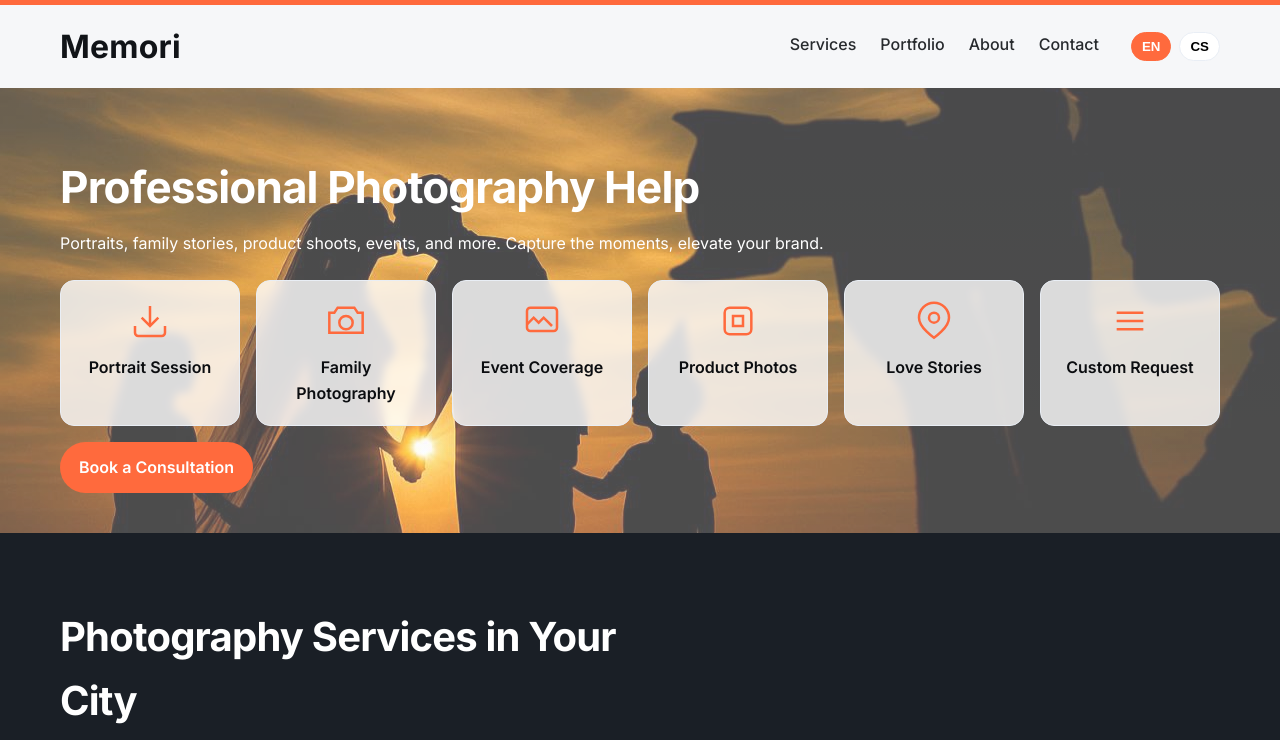
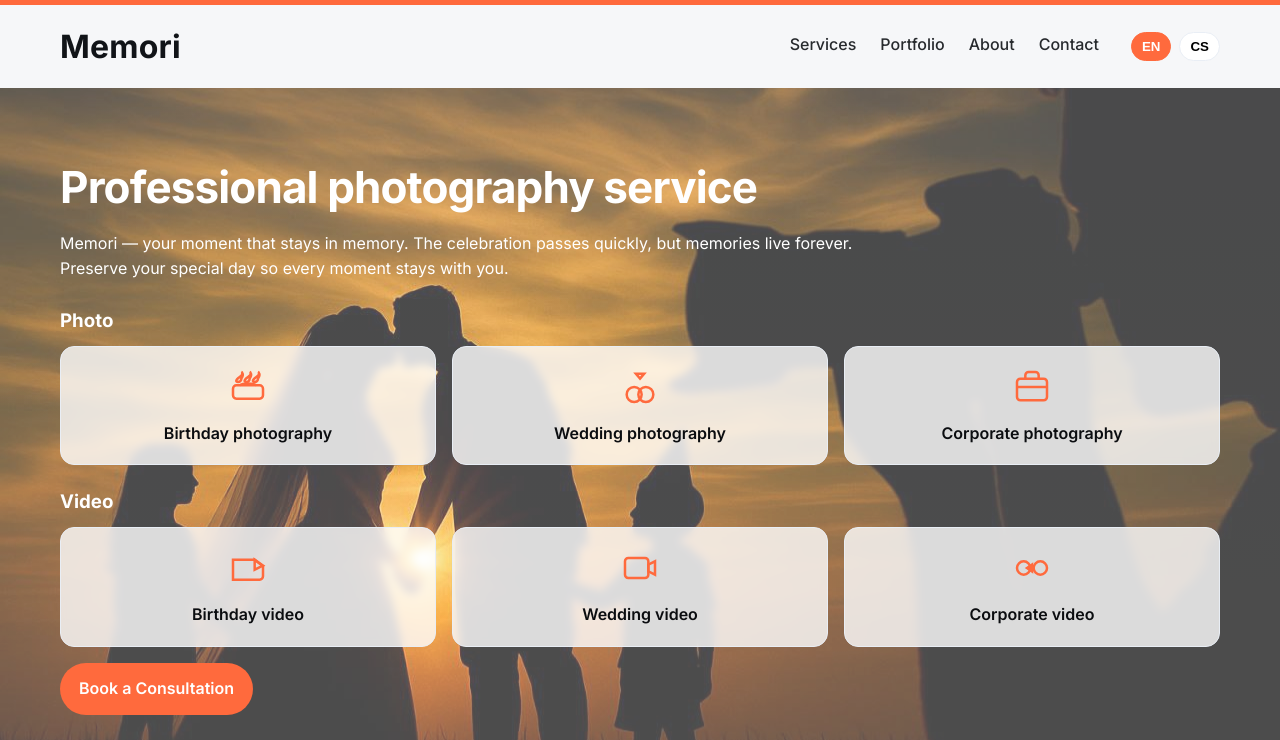
Before and after one commit to ZhivotenkoAlex/photo, a website: page index.html in a window 1280 px wide. Shown: the part 30-770 px from the top of the page. Drawn offline with Linux system fonts and the light colour scheme.

Commit message:
fix: update icons

```diff
--- a/index.html
+++ b/index.html
@@ -23,7 +23,7 @@
           <span>+420 702 140 083</span>
           <span>fotovideopraga@gmail.com</span>
           <nav class="social">
-            <a aria-label="Instagram" href="#">
+            <a aria-label="Instagram" href="https://www.instagram.com/">
               <svg
                 viewBox="0 0 24 24"
                 fill="none"
@@ -74,7 +74,8 @@
           the moments, elevate your brand.
         </p>
 
-        <div class="cards-grid">
+        <h3 class="grid-title" data-i18n="group.photo">Photo</h3>
+        <div class="cards-grid cards-3">
           <a class="service-card" href="#contact">
             <div class="icon" aria-hidden="true">
               <svg
@@ -84,12 +85,16 @@
                 stroke-width="1.5"
                 xmlns="http://www.w3.org/2000/svg"
               >
-                <path d="M21 15v4a2 2 0 0 1-2 2H5a2 2 0 0 1-2-2v-4" />
-                <polyline points="7 10 12 15 17 10" />
-                <line x1="12" y1="15" x2="12" y2="3" />
+                <rect x="3" y="11" width="18" height="8" rx="2" />
+                <path d="M7 11c2-1.5 8-1.5 10 0" />
+                <path d="M8 7c0 1.1-.9 2-2 2s-2-.9 1-3 1-3 1-3 2 1 0 4z" />
+                <path d="M13 7c0 1.1-.9 2-2 2s-2-.9 1-3 1-3 1-3 2 1 0 4z" />
+                <path d="M18 7c0 1.1-.9 2-2 2s-2-.9 1-3 1-3 1-3 2 1 0 4z" />
               </svg>
             </div>
-            <div class="label" data-i18n="svc.portrait">Portrait Session</div>
+            <div class="label" data-i18n="svc.photo_birthday">
+              Birthday photography
+            </div>
           </a>
           <a class="service-card" href="#contact">
             <div class="icon" aria-hidden="true">
@@ -100,11 +105,14 @@
                 stroke-width="1.5"
                 xmlns="http://www.w3.org/2000/svg"
               >
-                <path d="M2 7h3l2-3h10l2 3h3v12H2z" />
-                <circle cx="12" cy="13" r="4" />
+                <path d="M8.5 12a4.5 4.5 0 1 0 0 9 4.5 4.5 0 0 0 0-9z" />
+                <path d="M15.5 12a4.5 4.5 0 1 1 0 9 4.5 4.5 0 0 1 0-9z" />
+                <path d="M12 7l2.5-3h-5L12 7z" />
               </svg>
             </div>
-            <div class="label" data-i18n="svc.family">Family Photography</div>
+            <div class="label" data-i18n="svc.photo_wedding">
+              Wedding photography
+            </div>
           </a>
           <a class="service-card" href="#contact">
             <div class="icon" aria-hidden="true">
@@ -115,11 +123,35 @@
                 stroke-width="1.5"
                 xmlns="http://www.w3.org/2000/svg"
               >
-                <rect x="3" y="4" width="18" height="14" rx="2" />
-                <path d="M3 14l4-4 3 3 3-3 5 5" />
+                <rect x="3" y="7" width="18" height="13" rx="2" />
+                <path d="M8 7V5a2 2 0 0 1 2-2h4a2 2 0 0 1 2 2v2" />
+                <path d="M3 12h18" />
               </svg>
             </div>
-            <div class="label" data-i18n="svc.event">Event Coverage</div>
+            <div class="label" data-i18n="svc.photo_corporate">
+              Corporate photography
+            </div>
+          </a>
+        </div>
+
+        <h3 class="grid-title" data-i18n="group.video">Video</h3>
+        <div class="cards-grid cards-3">
+          <a class="service-card" href="#contact">
+            <div class="icon" aria-hidden="true">
+              <svg
+                viewBox="0 0 24 24"
+                fill="none"
+                stroke="currentColor"
+                stroke-width="1.5"
+                xmlns="http://www.w3.org/2000/svg"
+              >
+                <path d="M3 7h13l5 4v6a2 2 0 0 1-2 2H3z" />
+                <path d="M16 7v6l5-2.5z" />
+              </svg>
+            </div>
+            <div class="label" data-i18n="svc.video_birthday">
+              Birthday video
+            </div>
           </a>
           <a class="service-card" href="#contact">
             <div class="icon" aria-hidden="true">
@@ -130,11 +162,11 @@
                 stroke-width="1.5"
                 xmlns="http://www.w3.org/2000/svg"
               >
-                <rect x="4" y="4" width="16" height="16" rx="3" />
-                <path d="M9 9h6v6H9z" />
+                <rect x="3" y="6" width="14" height="12" rx="2" />
+                <path d="M17 10l4-2v8l-4-2z" />
               </svg>
             </div>
-            <div class="label" data-i18n="svc.product">Product Photos</div>
+            <div class="label" data-i18n="svc.video_wedding">Wedding video</div>
           </a>
           <a class="service-card" href="#contact">
             <div class="icon" aria-hidden="true">
@@ -145,25 +177,14 @@
                 stroke-width="1.5"
                 xmlns="http://www.w3.org/2000/svg"
               >
-                <path d="M21 10c0 6-9 12-9 12S3 16 3 10a9 9 0 1 1 18 0z" />
-                <circle cx="12" cy="10" r="3" />
+                <circle cx="7" cy="12" r="4" />
+                <circle cx="17" cy="12" r="4" />
+                <path d="M9 12l3-2v4l-3-2z" />
               </svg>
             </div>
-            <div class="label" data-i18n="svc.love">Love Stories</div>
-          </a>
-          <a class="service-card" href="#contact">
-            <div class="icon" aria-hidden="true">
-              <svg
-                viewBox="0 0 24 24"
-                fill="none"
-                stroke="currentColor"
-                stroke-width="1.5"
-                xmlns="http://www.w3.org/2000/svg"
-              >
-                <path d="M4 7h16M4 12h16M4 17h16" />
-              </svg>
+            <div class="label" data-i18n="svc.video_corporate">
+              Corporate video
             </div>
-            <div class="label" data-i18n="svc.custom">Custom Request</div>
           </a>
         </div>
 
--- a/script.js
+++ b/script.js
@@ -26,7 +26,7 @@ if (leadForm) {
             alert('Please provide your name and phone number.');
             return;
         }
-        const url = 'https://script.google.com/macros/s/AKfycbybUEw5diLsBwObp-ON17grCKU6e-rJ762HesrnQjKB8VkwcVerNwyK32kdf3vBi4REqQ/exec'
+        const url = 'https://script.google.com/macros/s/AKfycbzgb0rC329a7nyjFR7Hc0GFHN_WM9iUxOGAC7r6_UaQ63Q0yxn1cpGYITOTzq8pSCfTMQ/exec'
         const qs = new URLSearchParams({ name, surname, phone, contact, city, street, house, comment });
         fetch(`${url}?${qs.toString()}`, { method: 'GET' })
             .then(async (r) => {
@@ -53,8 +53,8 @@ const translations = {
         'nav.portfolio': 'Portfolio',
         'nav.about': 'About',
         'nav.contact': 'Contact',
-        'hero.title': 'Professional Photography Help',
-        'hero.subtitle': 'Portraits, family stories, product shoots, events, and more. Capture the moments, elevate your brand.',
+        'hero.title': 'Professional photography service',
+        'hero.subtitle': 'Memori — your moment that stays in memory. The celebration passes quickly, but memories live forever. Preserve your special day so every moment stays with you.',
         'hero.cta': 'Book a Consultation',
         'svc.portrait': 'Portrait Session',
         'svc.family': 'Family Photography',
@@ -62,6 +62,12 @@ const translations = {
         'svc.product': 'Product Photos',
         'svc.love': 'Love Stories',
         'svc.custom': 'Custom Request',
+        'svc.photo_birthday': 'Birthday photography',
+        'svc.photo_wedding': 'Wedding photography',
+        'svc.photo_corporate': 'Corporate photography',
+        'svc.video_birthday': 'Birthday video',
+        'svc.video_wedding': 'Wedding video',
+        'svc.video_corporate': 'Corporate video',
         'dark.title': 'Photography Services in Your City',
         'dark.desc': 'Experienced team, clear pricing, fast delivery. Submit your request and we’ll call you back within 15 minutes.',
         'form.name': 'Your name',
@@ -89,7 +95,7 @@ const translations = {
         'nav.about': 'O nás',
         'nav.contact': 'Kontakt',
         'hero.title': 'Profesionální fotografické služby',
-        'hero.subtitle': 'Portréty, rodinné příběhy, produktové focení, události a další. Zachyťte okamžiky, posuňte svou značku.',
+        'hero.subtitle': 'Memori — tvůj okamžik, který zůstane v paměti. Oslava uteče rychle, ale vzpomínky zůstávají navždy. Zachovej svůj den tak, aby každá chvíle zůstala s tebou.',
         'hero.cta': 'Objednat konzultaci',
         'svc.portrait': 'Portrétní focení',
         'svc.family': 'Rodinná fotografie',
@@ -97,6 +103,12 @@ const translations = {
         'svc.product': 'Produktové fotky',
         'svc.love': 'Láskyplné příběhy',
         'svc.custom': 'Individuální požadavek',
+        'svc.photo_birthday': 'Fotografie na narozeniny',
+        'svc.photo_wedding': 'Fotografie na svatbu',
+        'svc.photo_corporate': 'Fotografie na korporátní akce',
+        'svc.video_birthday': 'Video na narozeniny',
+        'svc.video_wedding': 'Video na svatbu',
+        'svc.video_corporate': 'Video na korporátní akce',
         'dark.title': 'Fotografické služby ve vašem městě',
         'dark.desc': 'Zkušený tým, férové ceny, rychlé dodání. Zanechte žádost a do 15 minut se vám ozveme.',
         'form.name': 'Jméno',
@@ -121,7 +133,7 @@ const translations = {
 };
 
 function applyI18n(lang) {
-    const dict = translations[lang] || translations.en;
+    const dict = translations[lang] || translations.sc;
     document.querySelectorAll('[data-i18n]').forEach((el) => {
         const key = el.getAttribute('data-i18n');
         if (dict[key]) el.textContent = dict[key];
--- a/styles.css
+++ b/styles.css
@@ -153,6 +153,15 @@ body {
   display: grid;
   grid-template-columns: repeat(6, 1fr);
   gap: 16px;
+}
+.cards-3 {
+  grid-template-columns: repeat(3, 1fr);
+}
+
+.grid-title {
+  margin: 22px 0 10px;
+  font-weight: 700;
+  color: #ffffff;
 }
 
 .service-card {
@@ -349,6 +358,11 @@ body {
   .cards-grid {
     grid-template-columns: repeat(3, 1fr);
   }
+
+  .cards-3 {
+    grid-template-columns: repeat(3, 1fr);
+  }
+
   .dark-content {
     grid-template-columns: 1fr;
   }
@@ -376,6 +390,11 @@ body {
   .cards-grid {
     grid-template-columns: repeat(2, 1fr);
   }
+
+  .cards-3 {
+    grid-template-columns: repeat(2, 1fr);
+  }
+
   .lead-form {
     grid-template-columns: 1fr;
   }
```
